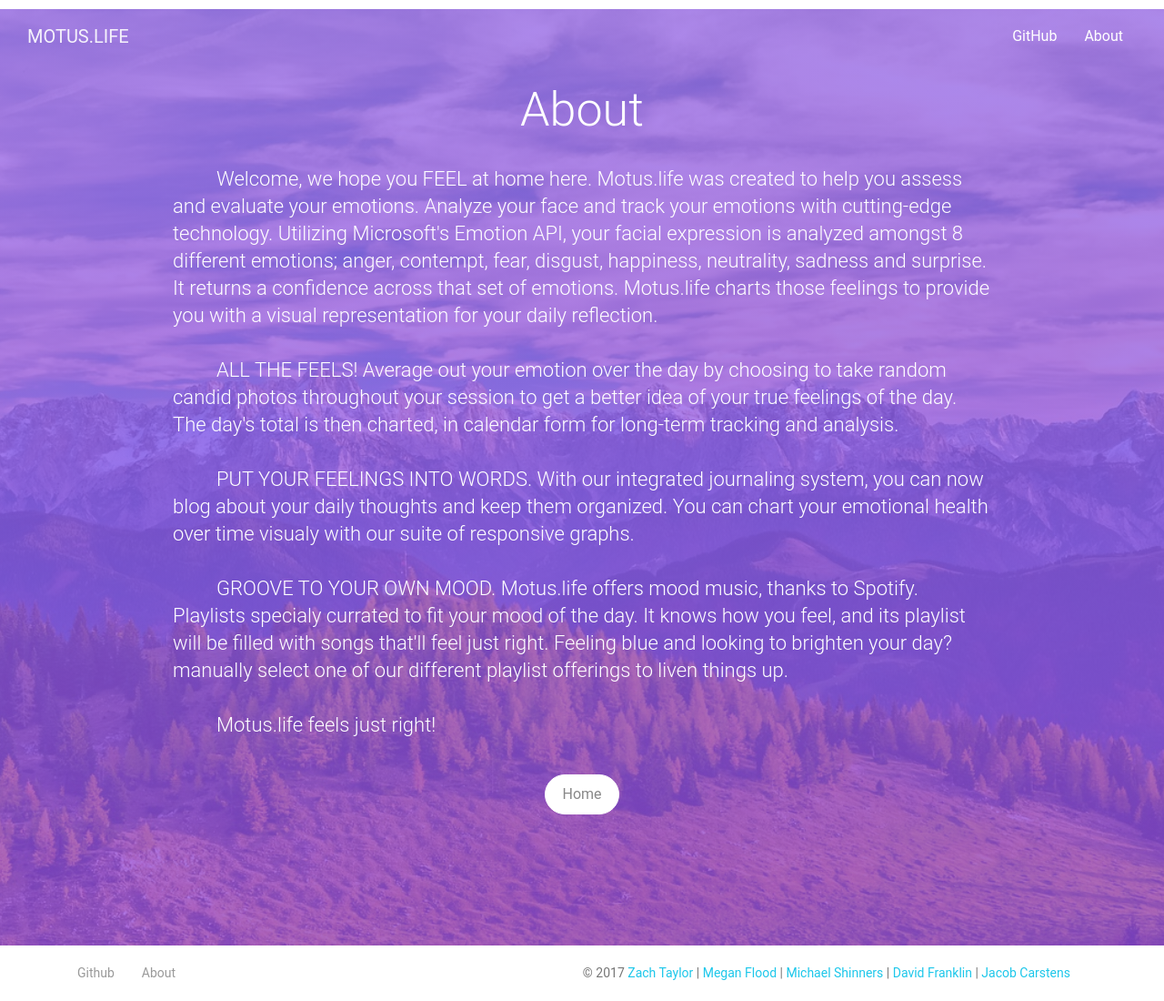
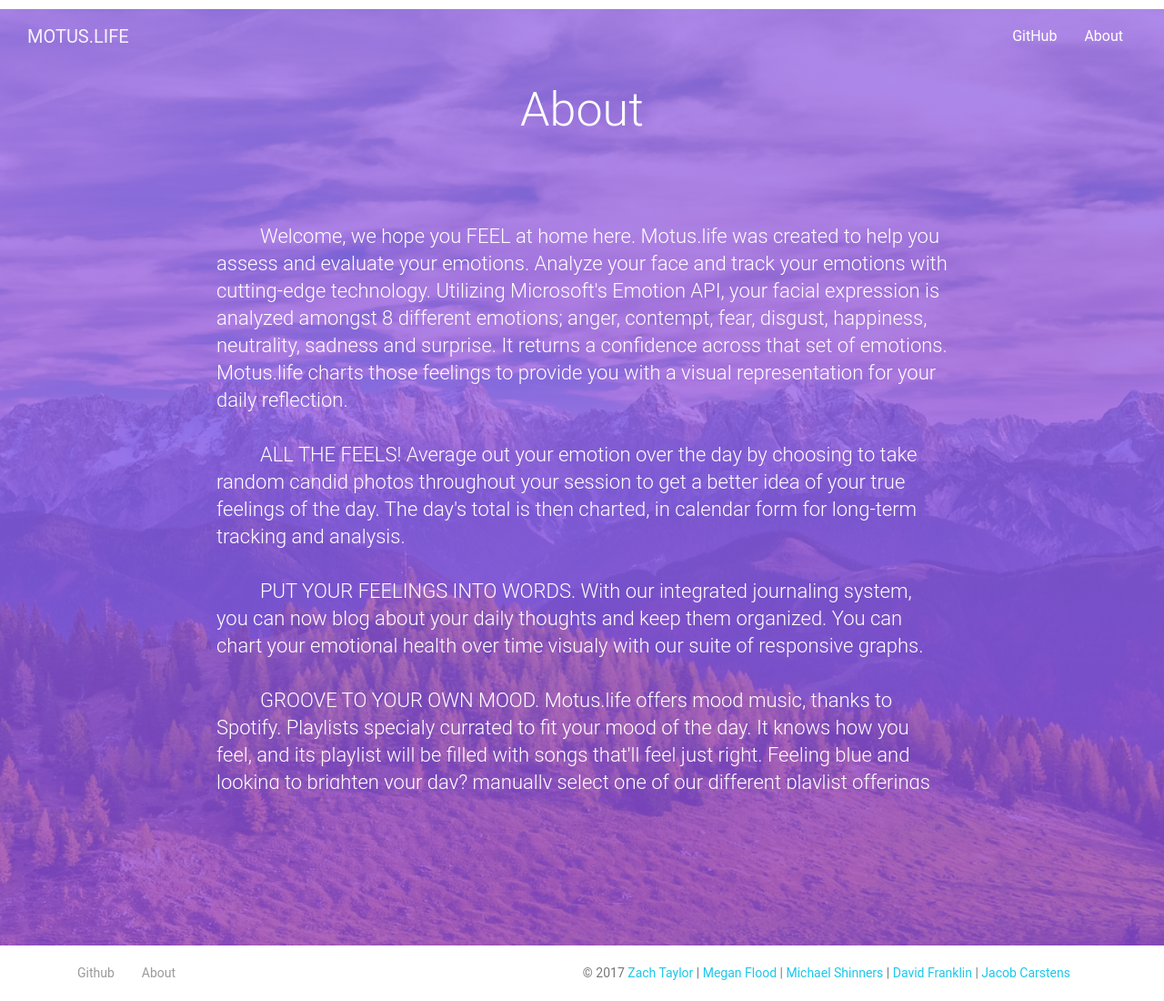
Before and after one commit to dave5801/emotion-reader, a Django app: page /about/ in a window 1280 px wide. Shown: the whole page at 91% size. Run offline with Django 3.2, Linux system fonts and the light colour scheme; some libraries are stand-ins or nearby versions.

Commit message:
fixed about page hangoff with scrollable text.

```diff
--- a/emotionreader/emotionreader/templates/emotionreader/about.html
+++ b/emotionreader/emotionreader/templates/emotionreader/about.html
@@ -4,7 +4,8 @@
 
     <div class="title-container text-center" style="top: 50px;">
         <h1>About</h1>
-        <div style="max-width: 900px; margin: auto; text-indent: 3em; text-align: left; display: block;">
+        <div class="pre-scrollable" style="max-height: 700px;">
+            <div style="max-width: 900px; margin: auto; text-indent: 3em; text-align: left; display: block; padding: 3em;">
                 <h4 class="description">
                     Welcome, we hope you FEEL at home here. Motus.life was created to help you assess and evaluate your emotions. Analyze your face and track your emotions with cutting-edge technology.  Utilizing Microsoft's Emotion API, your facial expression is analyzed amongst 8 different emotions; anger, contempt, fear, disgust, happiness, neutrality, sadness and surprise. It returns a confidence across that set of emotions.  Motus.life charts those feelings to provide you with a visual representation for your daily reflection.
                 </h4>
@@ -27,5 +28,6 @@
             </div>
             <a class="btn btn-round btn-neutral btn-fill" href="{% url 'home' %}">Home</a>
         </div>
+    </div>
 
 {% endblock %}
```
Lines whose indentation alone changed are shown as unchanged.
